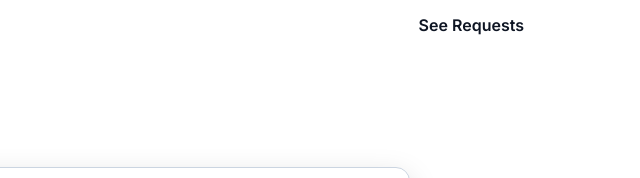
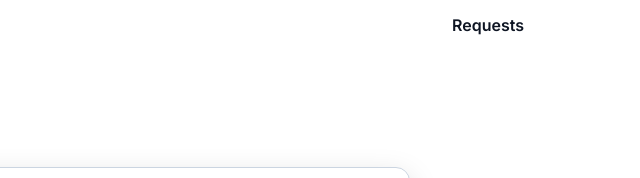
Before and after one commit to 502296/helparoundyou, a plain HTML site: page post.html in a window 1280 px wide. Shown: the top 178 px of the page, 640-1280 px from the left. Drawn offline with Linux system fonts and the light colour scheme.

Commit message:
Update post.html

```diff
--- a/post.html
+++ b/post.html
@@ -24,7 +24,7 @@
 
     <nav class="site-nav">
 
-      <a class="nav-link" href="requests.html">See Requests</a>
+      <a class="nav-link" href="requests.html">Requests</a>
 
     </nav>
 
```
